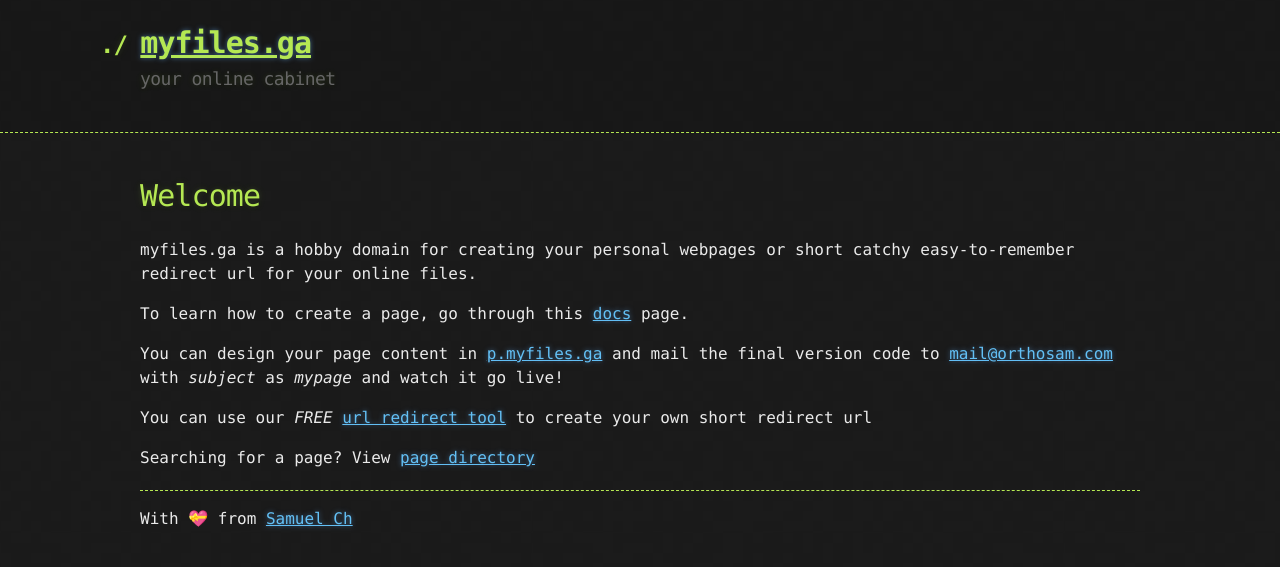
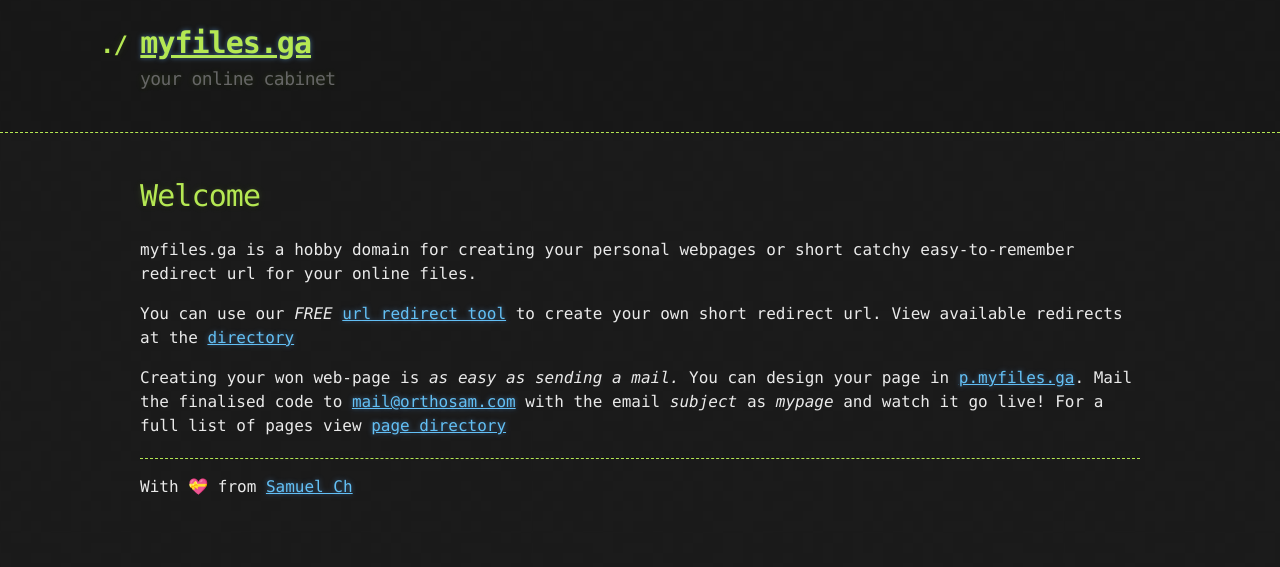
Before and after one commit to Dr-Anonymous/myfiles, a Jekyll site: the page built from index.md, in a window 1280 px wide. Shown: the top 567 px of the page. Built offline with Jekyll 4.4.1, drawn with Linux system fonts in a browser that asks for light colours; emoji names are drawn with the system emoji font; our own code applies the rules of GitHub Pages for plain Markdown files.

Commit message:
Update index.md

```diff
--- a/index.md
+++ b/index.md
@@ -6,10 +6,6 @@
 
 myfiles.ga is a hobby domain for creating your personal webpages or short catchy easy-to-remember redirect url for your online files.
 
-To learn how to create a page, go through this [docs](https://drive.google.com/file/d/1zChg_4ftQVWqrdxO7uPYkQR6d5A5MwH9/view) page.
+You can use our *FREE* [url redirect tool](https://r.myfiles.ga) to create your own short redirect url. View available redirects at the [directory](https://r.myfiles.ga/all)
 
-You can design your page content in [p.myfiles.ga](https://p.myfiles.ga) and mail the final version code to [mail@orthosam.com](mailto:mail@orthosam.com) with *subject* as *mypage* and watch it go live!
-
-You can use our *FREE* [url redirect tool](https://r.myfiles.ga) to create your own short redirect url
-
-Searching for a page? View [page directory](/pages)
+Creating your won web-page is *as easy as sending a mail.*  You can design your page in [p.myfiles.ga](https://p.myfiles.ga). Mail the finalised code to [mail@orthosam.com](mailto:mail@orthosam.com) with the email *subject* as *mypage* and watch it go live! For a full list of pages view [page directory](https://p.myfiles.ga/all)
```
